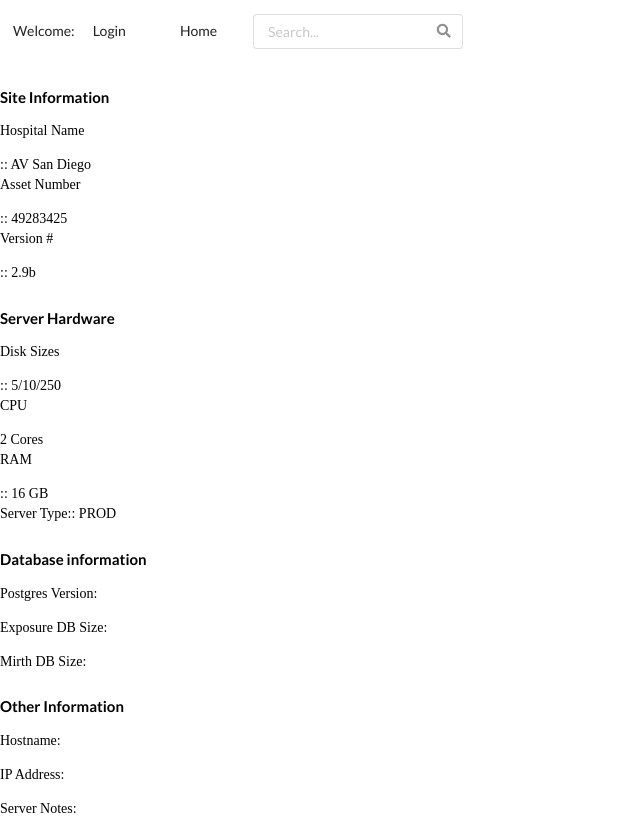
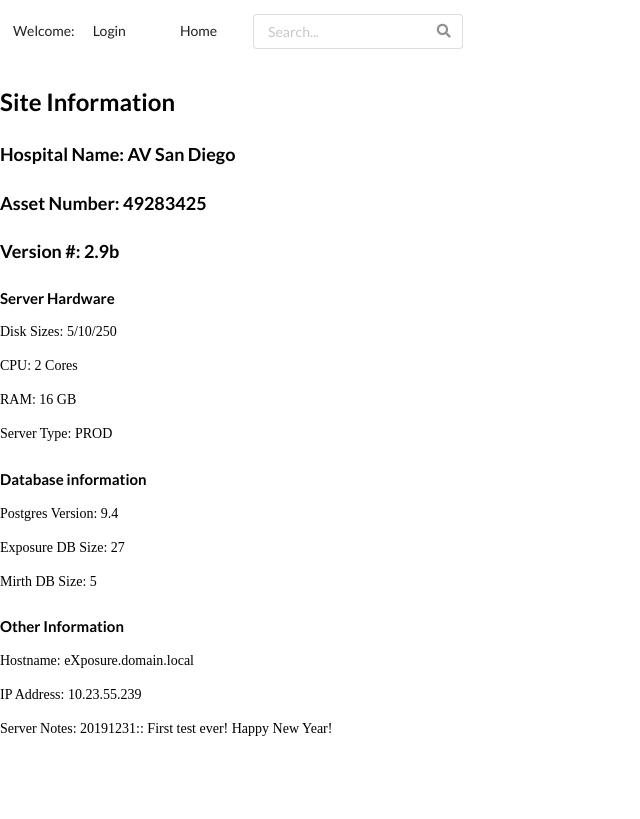
Before and after one commit to yhegazy/rough_draft_project, a Django app: page /hospitalsite/details/5 in a window 1280 px wide. Shown: the whole page, without its empty margins (0-640 px from the left). After the commit the page ends 736 px from the top, so only its background shows below. Run offline with Django 3.2, Linux system fonts and the light colour scheme; data comes from the database, SQL or seed files in the repository; both versions use the stored data as it was after the commit.

Commit message:
20191231:: Completed site info's detail page. Added the last few items regarding what makes a server.

```diff
--- a/demo/models.py
+++ b/demo/models.py
@@ -26,16 +26,16 @@ class SiteInformation(models.Model):
     Asset_Number = models.CharField(max_length=50, blank=False, default="", help_text="ie: 50001201161")
     Current_OS_Version = models.CharField(max_length=10, choices=CURRENT_OS_VERSION, blank=True, default='-', help_text='Current OS Version')
     Current_Radimetrics_Version = models.CharField(max_length=10, blank=False, default='2.9.1b', help_text='ie: 2.9.1b ')
-
-
     Type_Of_Server =  models.CharField(max_length=20, choices=TYPE_OF_SERVER, blank=False, default='-', help_text='Server Type')
-
     Current_Disks = models.CharField(max_length=50, blank=False, default="", help_text="ie: 100/100/200")
     Current_CPU = models.CharField(max_length=5, blank=False, default="", help_text="ie: 4")
     Current_RAM = models.CharField(max_length=5, blank=False, default="", help_text="ie: 16")
-
-
-    #Current_Radimetrics_Requirements = models.CharField(max_length=10, blank=False, default='2.9.1b', help_text='Color Coded Red for current_rad_version=<2.4a, Yellow for current_rad_version=<2.9b and Green for current_rad_version == minimum_rad_version')
+    DB_Version = models.CharField(max_length=5, blank=True, default="", help_text="ie: 8.4")
+    ExposureDB_Size = models.CharField(max_length=50, blank=True, default="", help_text="ie: 600")
+    MirthDB_Size = models.CharField(max_length=50, blank=True, default="", help_text="ie: 5")
+    Site_Hostname = models.CharField(max_length=100, blank=True, default="", help_text="ie: eXposure.domain.local")
+    Site_IP_Address = models.CharField(max_length=100, blank=True, default="", help_text="ie: 127.0.0.1")
+    Notes = models.TextField(max_length=1250, blank=True, default="")
 
     #Case_Number_Details = models.ForeignKey(ServiceMaxCase, on_delete=models.SET_NULL, null=True, help_text="Case Number Details")
 
--- a/demo/views.py
+++ b/demo/views.py
@@ -31,4 +31,4 @@ class SiteInformationUpdate(LoginRequiredMixin, UpdateView):
 
     model = SiteInformation
     #Display only the fields that you would like to update
-    fields = ['Hospital_Name', 'Asset_Number', 'Current_Disks', 'Current_CPU', 'Current_RAM', 'Current_Radimetrics_Version', 'Current_OS_Version', 'Type_Of_Server']
+    fields = ['Hospital_Name', 'Asset_Number', 'Current_Disks', 'Current_CPU', 'Current_RAM', 'Current_Radimetrics_Version', 'Current_OS_Version', 'Type_Of_Server', 'DB_Version', 'ExposureDB_Size', 'MirthDB_Size', 'Site_Hostname', 'Site_IP_Address', 'Notes' ]
--- a/templates/demo/siteinformation_detail.html
+++ b/templates/demo/siteinformation_detail.html
@@ -1,28 +1,28 @@
 {% extends "base.html" %}
 
 {% block content %}
-<h4>Site Information</h4>
-<p>Hospital Name</p>:: {{ siteinformation.Hospital_Name }}
-<p>Asset Number</p>:: {{ siteinformation.Asset_Number }}
-<p>Version #</p>::  {{ siteinformation.Current_Radimetrics_Version }}  <!--#Color code this as well-->
+<h2>Site Information</h2>
+<h3>Hospital Name: {{ siteinformation.Hospital_Name }}</h3>
+<h3>Asset Number: {{ siteinformation.Asset_Number }}</h3>
+<h3>Version #:  {{ siteinformation.Current_Radimetrics_Version }}</h3>  <!--#Color code this as well-->
 
 <h4>Server Hardware</h4>
 
-<p>Disk Sizes</p>:: {{ siteinformation.Current_Disks }}
-<p>CPU</p>{{ siteinformation.Current_CPU }} Cores
-<p>RAM</p>:: {{ siteinformation.Current_RAM }} GB
-<p>Server Type:: {{ siteinformation.Type_Of_Server }}</p>
+<p>Disk Sizes: {{ siteinformation.Current_Disks }}</p>
+<p>CPU: {{ siteinformation.Current_CPU }} Cores</p>
+<p>RAM: {{ siteinformation.Current_RAM }} GB</p>
+<p>Server Type: {{ siteinformation.Type_Of_Server }}</p>
 
 <h4>Database information</h4>
-<p>Postgres Version:</p>
-<p>Exposure DB Size:</p>
-<p>Mirth DB Size:</p>
-<p></p>
+<p>Postgres Version: {{ siteinformation.DB_Version }}</p>
+<p>Exposure DB Size: {{ siteinformation.ExposureDB_Size }} </p>
+<p>Mirth DB Size: {{siteinformation.MirthDB_Size }}</p>
+
 
 <h4>Other Information</h4>
-<p>Hostname:</p>
-<p>IP Address: </p>
-<p>Server Notes: </p>
+<p>Hostname: {{ siteinformation.Site_Hostname }}</p>
+<p>IP Address: {{ siteinformation.Site_IP_Address }} </p>
+<p>Server Notes: {{ siteinformation.Notes }}</p>
 
 <div class="four wide">
     {% if user.is_authenticated %}
--- a/templates/demo/siteinformation_form.html
+++ b/templates/demo/siteinformation_form.html
@@ -1,9 +1,7 @@
 {% extends "base.html" %}
 {% block content %}
-    <h1>Hospital Name: {{ siteinformation.Hospital_Name }}</h1>
-    <p>Asset#: {{siteinformation.Asset_Number}}</p>
 
-
+<h1>Create New Site</h1>
 <form action="" method="post">
     {% csrf_token %}
     <table>
```
Also changed, not shown: db.sqlite3, demo/migrations/0003_auto_20200101_0439.py (added). Lines whose indentation alone changed are shown as unchanged.
